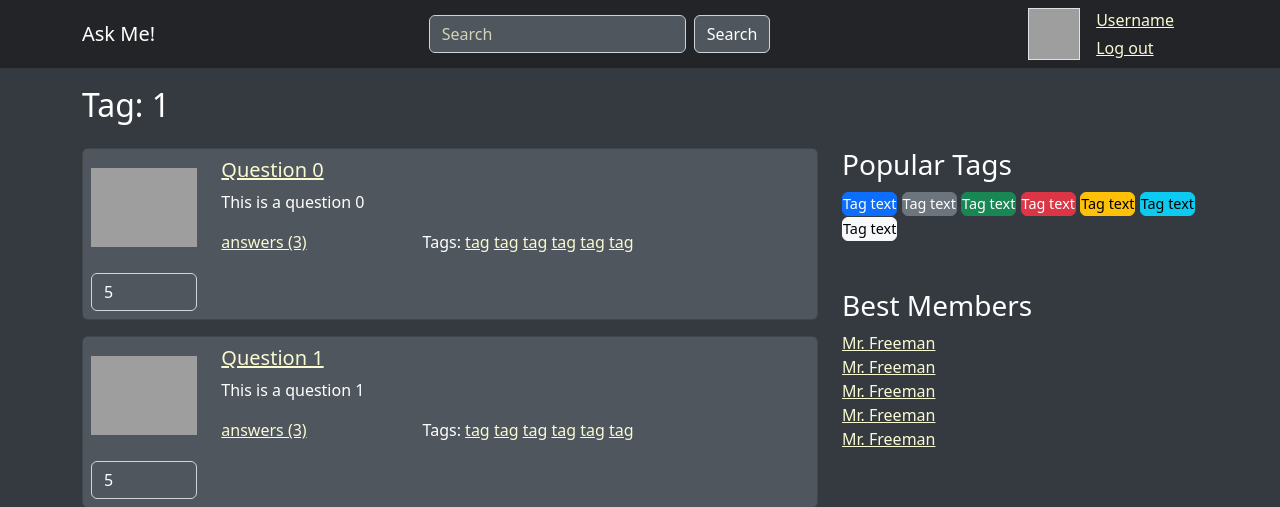
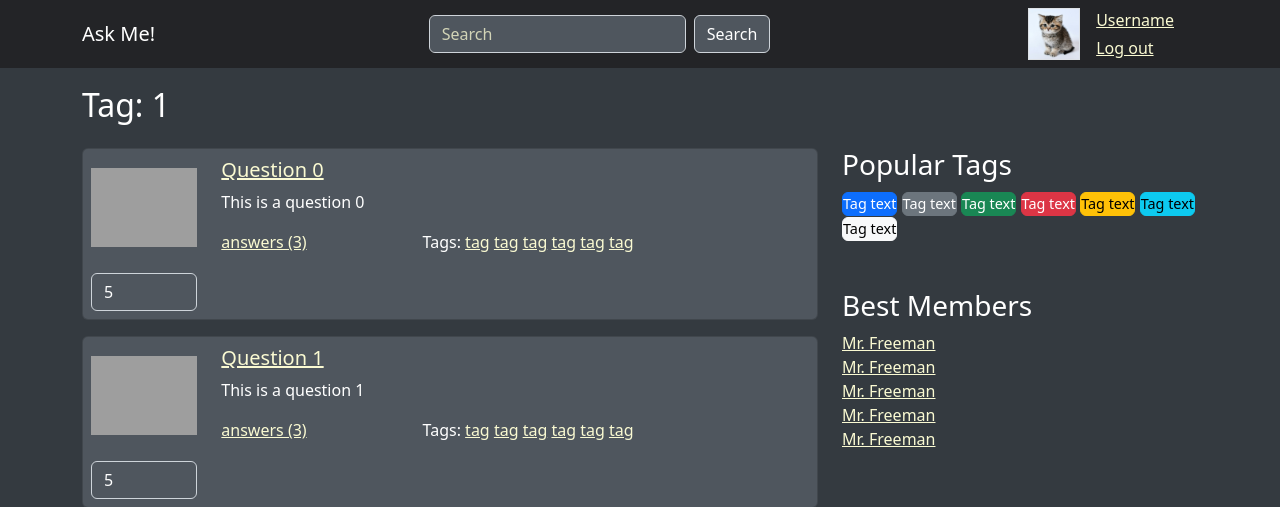
Before and after one commit to JOJOSoderqvist/CodeCouncil, a Django app: page /tag/1/ in a window 1280 px wide. Shown: the top 507 px of the page. Run offline with Django 5.2, Linux system fonts and the light colour scheme; some libraries are stand-ins or nearby versions; grey boxes are pictures that could not be loaded.

Commit message:
fixed img

```diff
--- a/templates/tag.html
+++ b/templates/tag.html
@@ -4,7 +4,7 @@
 {% block login_state %}
 <div class="d-flex justify-content-between gap-3 me-4">
     <div class="border">
-        <img src="img.jpg" width="50" height="50" />
+        <img src="{% static "img/img2.jpg" %}" width="50" height="50" />
     </div>
     <div class="d-flex flex-column justify-content-between">
         <a href="{% url "profile" %}">Username</a>
```
